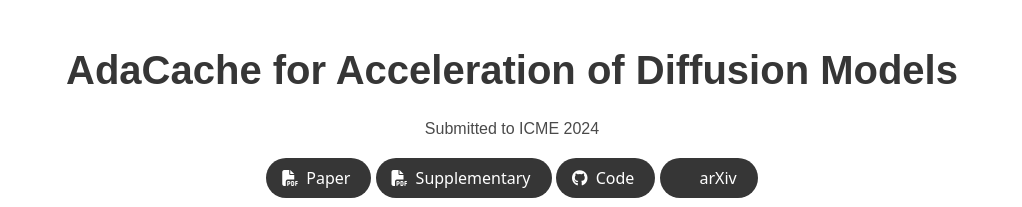
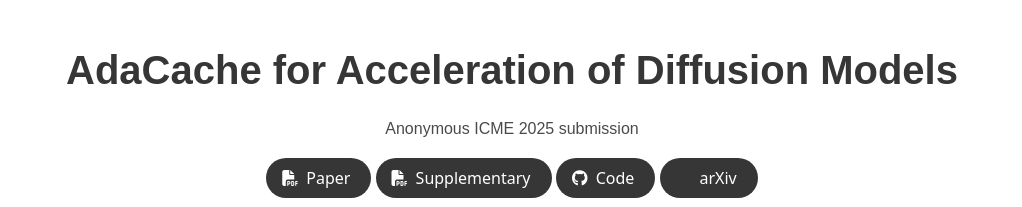
Before and after one commit to AdaCache/AdaCache.github.io, a plain HTML site: page index.html in a window 1280 px wide. Shown: the top 207 px of the page, without its empty margins (128-1150 px from the left). Drawn offline with nearby package versions, Linux system fonts and the light colour scheme; some icons are missing.

```diff
--- a/index.html
+++ b/index.html
@@ -71,7 +71,7 @@
                   <div class="is-size-6 publication-authors">
                     <!-- <span class="author-block"><sup>1</sup>Huawei Cloud Computing Technologies Co., Ltd<br><sup>2</sup>South China University of Technology<br>ICASSP 2025</span>
                     <span class="eql-cntrb"><small><br><sup>*</sup>Equal Contribution, <sup>&dagger;</sup>Corresponding author</small></span> -->
-                    <span class="author-block"> Submitted to ICME 2024</span>
+                    <span class="author-block"> Anonymous ICME 2025 submission</span>
                   </div>
 
                   <div class="column has-text-centered">
```
